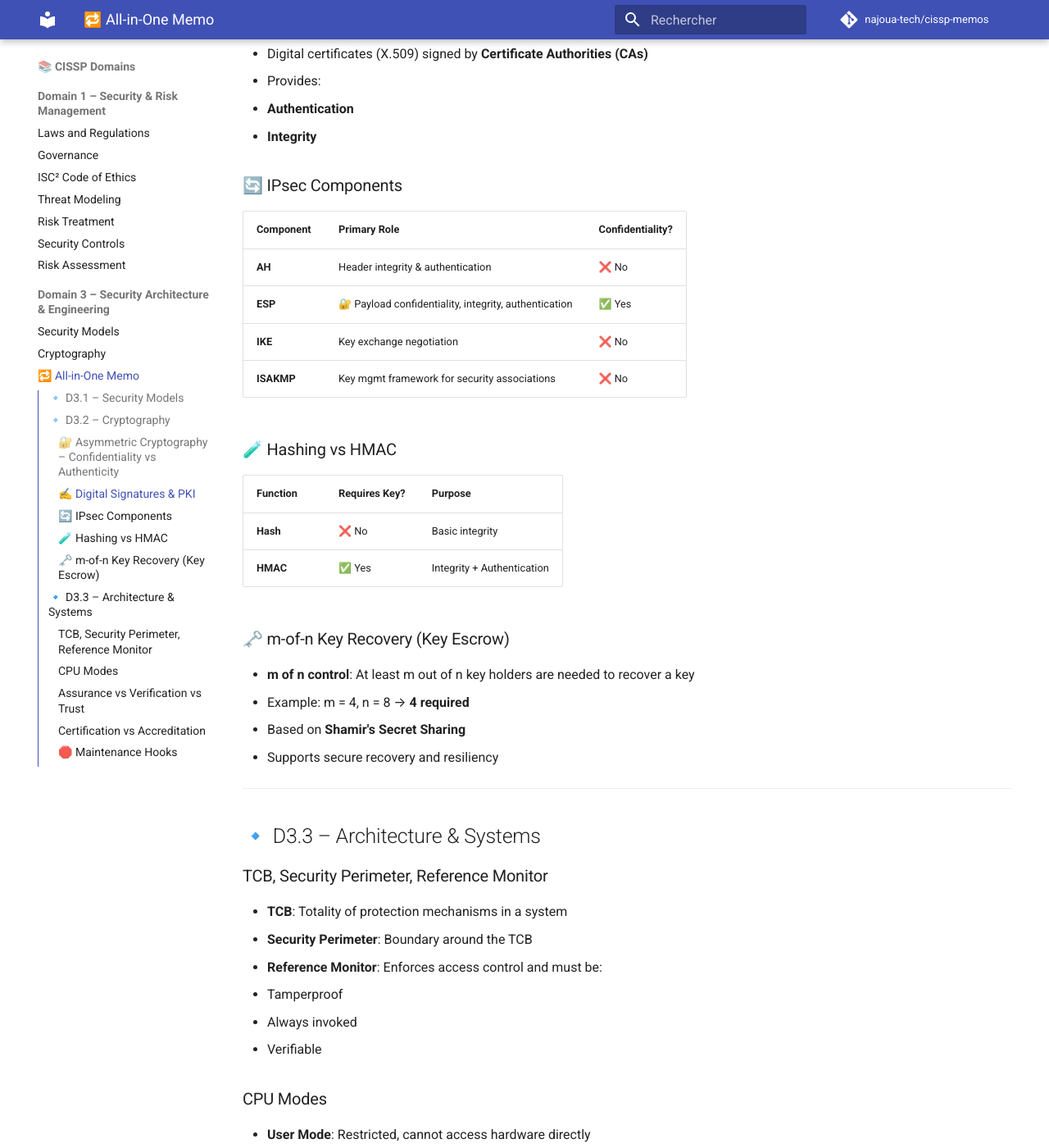
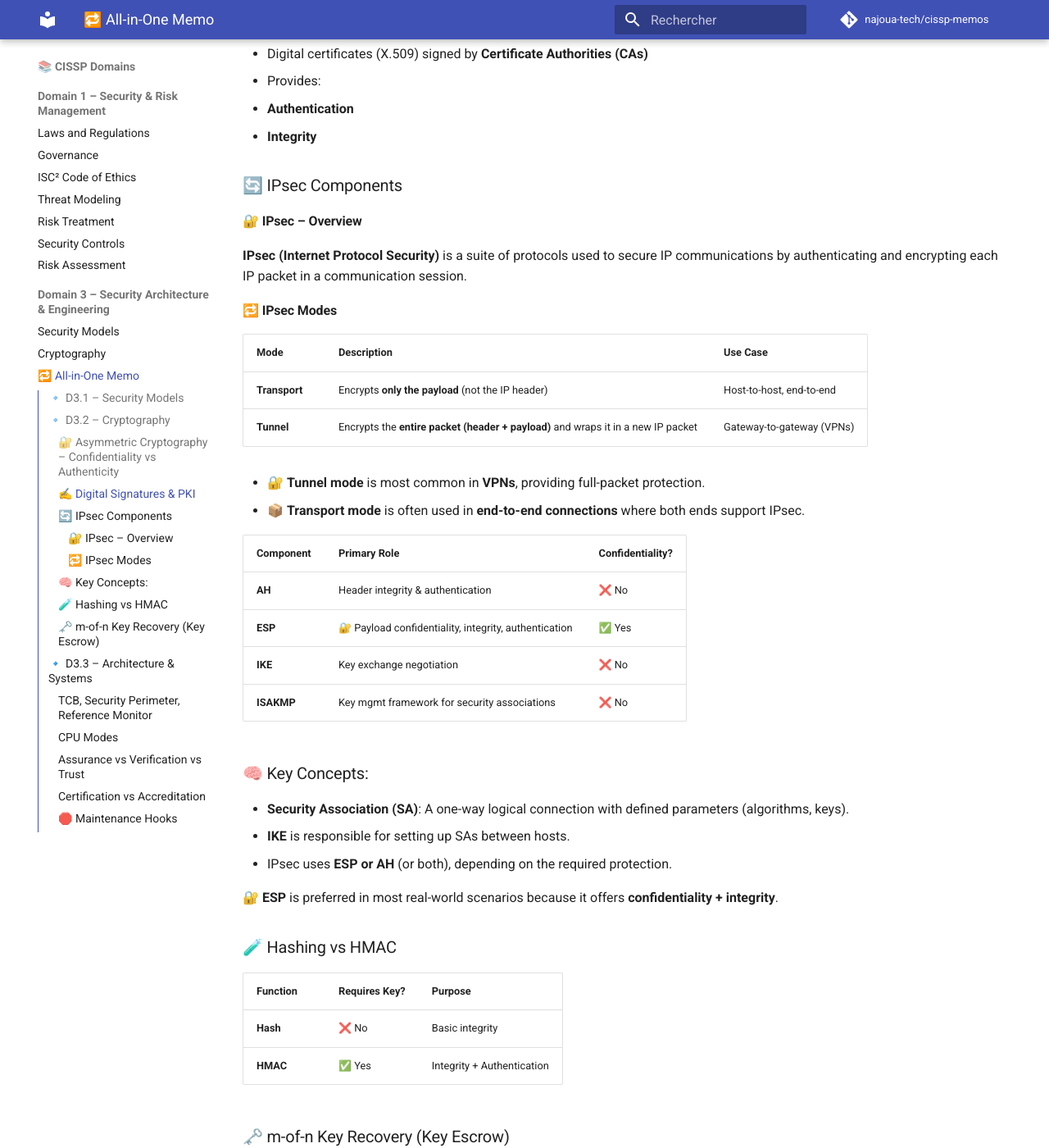
Before and after one commit to najoua-tech/cissp-memos, an MkDocs documentation site: the page built from docs/memos/D3_Security-Architecture-and-Engineering.md, in a window 1280 px wide and 1400 px high, scrolled down 1065 px. Shown: the whole window at 82% size. Built offline with MkDocs 1.6.1 and Material for MkDocs 9.7.7, drawn with Linux system fonts in a browser that asks for light colours; comment, search, counter and statistics services are not loaded.

Commit message:
Add IPsec modes and components to Domain 3 memo

```diff
--- a/docs/memos/D3_Security-Architecture-and-Engineering.md
+++ b/docs/memos/D3_Security-Architecture-and-Engineering.md
@@ -43,12 +43,34 @@
 
 ### 🔄 IPsec Components
 
+#### 🔐 IPsec – Overview
+
+**IPsec (Internet Protocol Security)** is a suite of protocols used to secure IP communications by authenticating and encrypting each IP packet in a communication session.
+
+#### 🔁 IPsec Modes
+
+| Mode          | Description                                                                       | Use Case                  |
+| ------------- | --------------------------------------------------------------------------------- | ------------------------- |
+| **Transport** | Encrypts **only the payload** (not the IP header)                                 | Host-to-host, end-to-end  |
+| **Tunnel**    | Encrypts the **entire packet (header + payload)** and wraps it in a new IP packet | Gateway-to-gateway (VPNs) |
+
+- 🔐 **Tunnel mode** is most common in **VPNs**, providing full-packet protection.
+- 📦 **Transport mode** is often used in **end-to-end connections** where both ends support IPsec.
+
 | Component  | Primary Role                                          | Confidentiality? |
 | ---------- | ----------------------------------------------------- | ---------------- |
 | **AH**     | Header integrity & authentication                     | ❌ No            |
 | **ESP**    | 🔐 Payload confidentiality, integrity, authentication | ✅ Yes           |
 | **IKE**    | Key exchange negotiation                              | ❌ No            |
 | **ISAKMP** | Key mgmt framework for security associations          | ❌ No            |
+
+### 🧠 Key Concepts:
+
+- **Security Association (SA)**: A one-way logical connection with defined parameters (algorithms, keys).
+- **IKE** is responsible for setting up SAs between hosts.
+- IPsec uses **ESP or AH** (or both), depending on the required protection.
+
+🔐 **ESP** is preferred in most real-world scenarios because it offers **confidentiality + integrity**.
 
 ### 🧪 Hashing vs HMAC
 
```
Also changed, not shown: site/404.html, site/index.html, site/memos/D1.1_Laws-and-Regulations/index.html, site/memos/D1.2_Governance_Policies_Standards_Guidelines_Procedures/index.html, site/memos/D1.3_ISC2-Code-of-Ethics/index.html, site/memos/D1.5_Threat-Modeling/index.html, site/memos/D1.6_Risk-Acceptance-and-Treatment/index.html, site/memos/D1.7_Security-Control-Types/index.html, site/memos/D1.8_Risk-Assessment-Types/index.html, site/memos/D3.1_Security-Models/index.html, site/memos/D3.2_Cryptography/index.html, site/memos/D3_Security-Architecture-and-Engineering/index.html, site/search/search_index.json.
